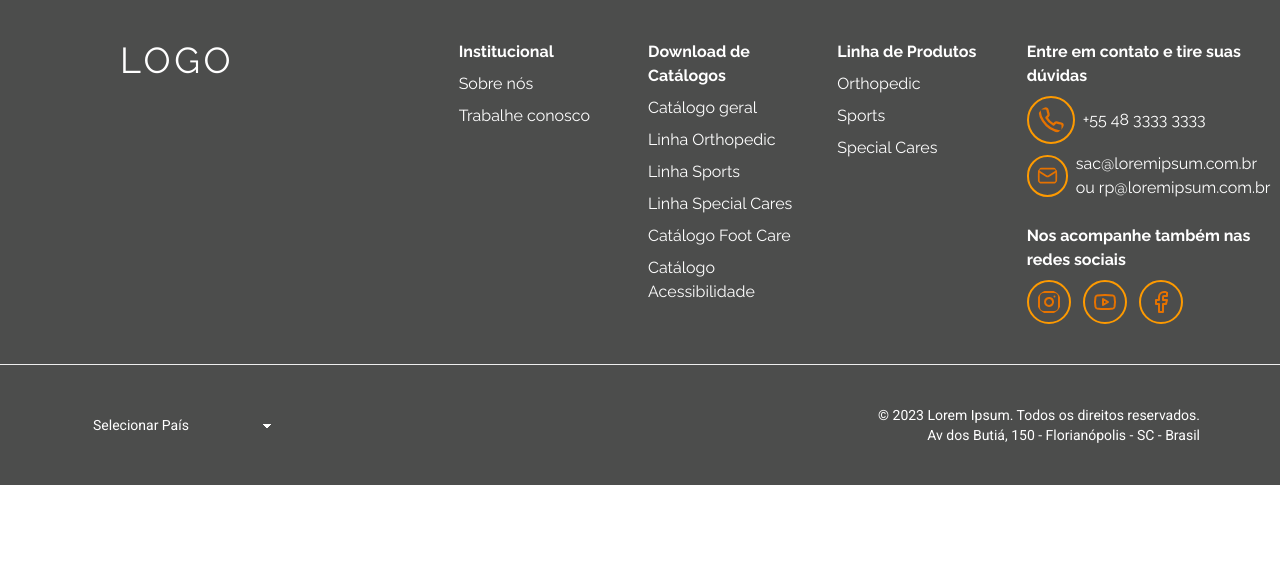
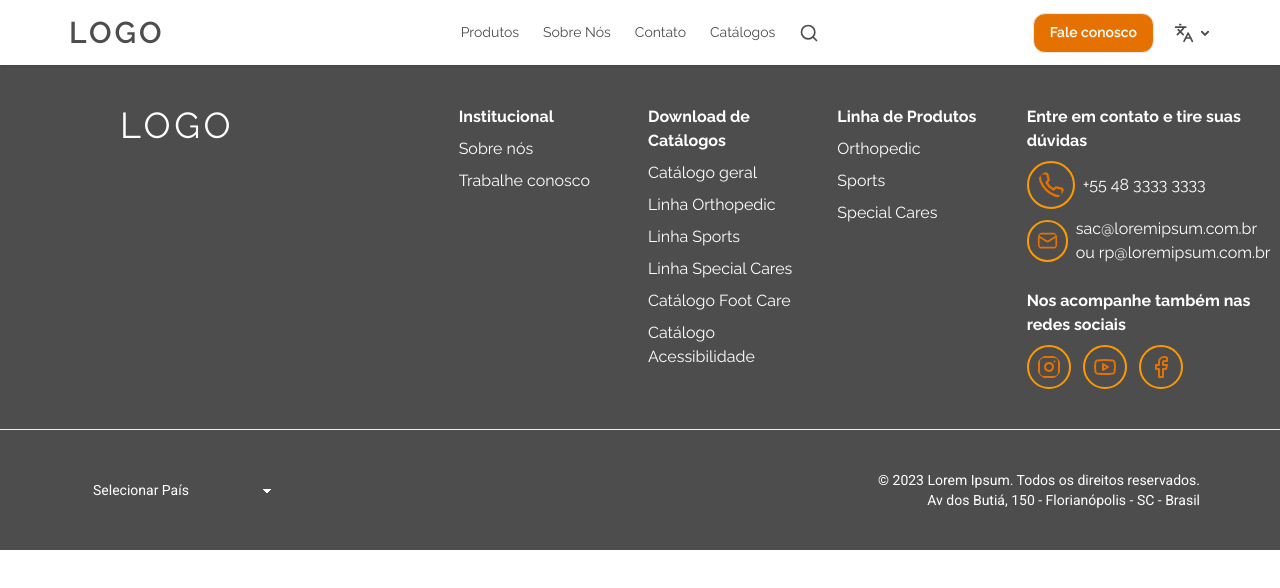
Before and after one commit to LuWroblewski/desafio-tecnico-plathanus, a Next.js app: page / in a window 1280 px wide. Shown: the top 588 px of the page. Built offline with nearby package versions, Linux system fonts and the light colour scheme.

Commit message:
create navbar and add to layout.tsx

```diff
--- /dev/null
+++ b/src/app/components/layout-components/navbar/navbar.tsx
@@ -0,0 +1,76 @@
+import { LuAlignJustify, LuLanguages, LuSearch } from 'react-icons/lu';
+
+export default function Navbar() {
+  return (
+    <div className='navbar bg-base-100 shadow-sm text-[#4C4D4C] px-13'>
+      <div className='navbar-start'>
+        <div className='dropdown'>
+          <div tabIndex={0} role='button' className='btn btn-ghost lg:hidden'>
+            <LuAlignJustify />
+          </div>
+          <ul tabIndex={0} className='menu menu-sm dropdown-content bg-base-100 rounded-box z-1 mt-3 w-52 p-2 shadow'>
+            <li>
+              <a>Produtos</a>
+            </li>
+            <li>
+              <a>Sobre Nós</a>
+            </li>
+            <li>
+              <a>Contato</a>
+            </li>
+            <li>
+              <a>Catálogos</a>
+            </li>
+            <li>
+              <a>
+                <LuSearch />
+              </a>
+            </li>
+          </ul>
+        </div>
+        <a className='btn btn-ghost text-3xl tracking-widest'>LOGO</a>
+      </div>
+      <div className='navbar-center hidden lg:flex'>
+        <ul className='menu menu-horizontal px-1 flex justify-center items-center'>
+          <li>
+            <a>Produtos</a>
+          </li>
+          <li>
+            <a>Sobre Nós</a>
+          </li>
+          <li>
+            <a>Contato</a>
+          </li>
+          <li>
+            <a>Catálogos</a>
+          </li>
+          <li>
+            <a>
+              <LuSearch className='text-xl' />
+            </a>
+          </li>
+        </ul>
+      </div>
+      <div className='navbar-end'>
+        <a className='btn text-base-100 bg-[#E57200] rounded-xl'>Fale conosco</a>
+        <ul className='menu lg:menu-horizontal bg-ghost rounded-box'>
+          <li>
+            <details>
+              <summary className='flex items-center gap-2'>
+                <LuLanguages className='text-xl' />
+              </summary>
+              <ul>
+                <li>
+                  <button type='button'>Português</button>
+                </li>
+                <li>
+                  <button type='button'>English</button>
+                </li>
+              </ul>
+            </details>
+          </li>
+        </ul>
+      </div>
+    </div>
+  );
+}
--- a/src/app/layout.tsx
+++ b/src/app/layout.tsx
@@ -17,6 +17,7 @@ export default function RootLayout({
   return (
     <html className={raleway.className}>
       <body>
+        <Navbar />
         {children}
         <Footer />
       </body>
```
